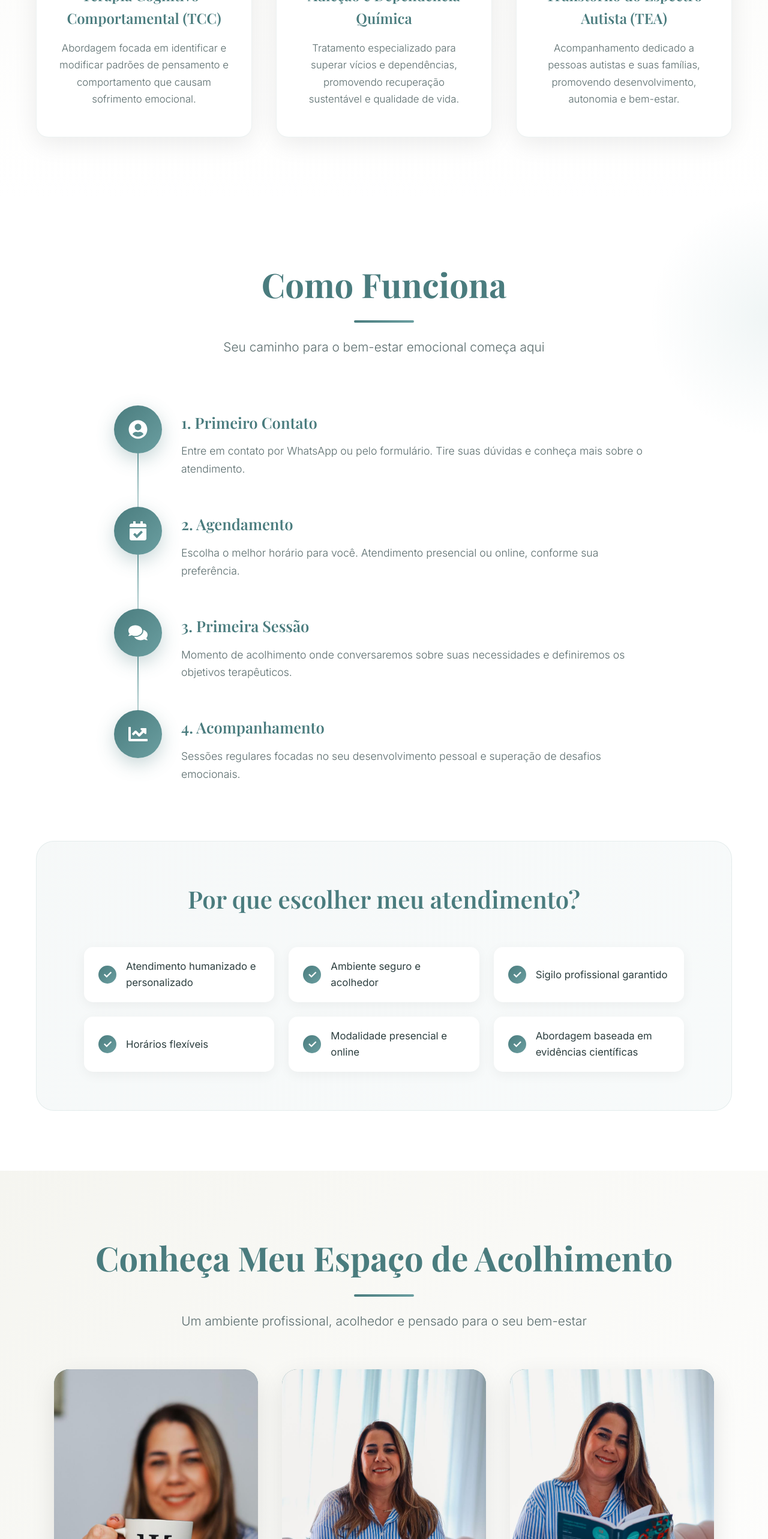
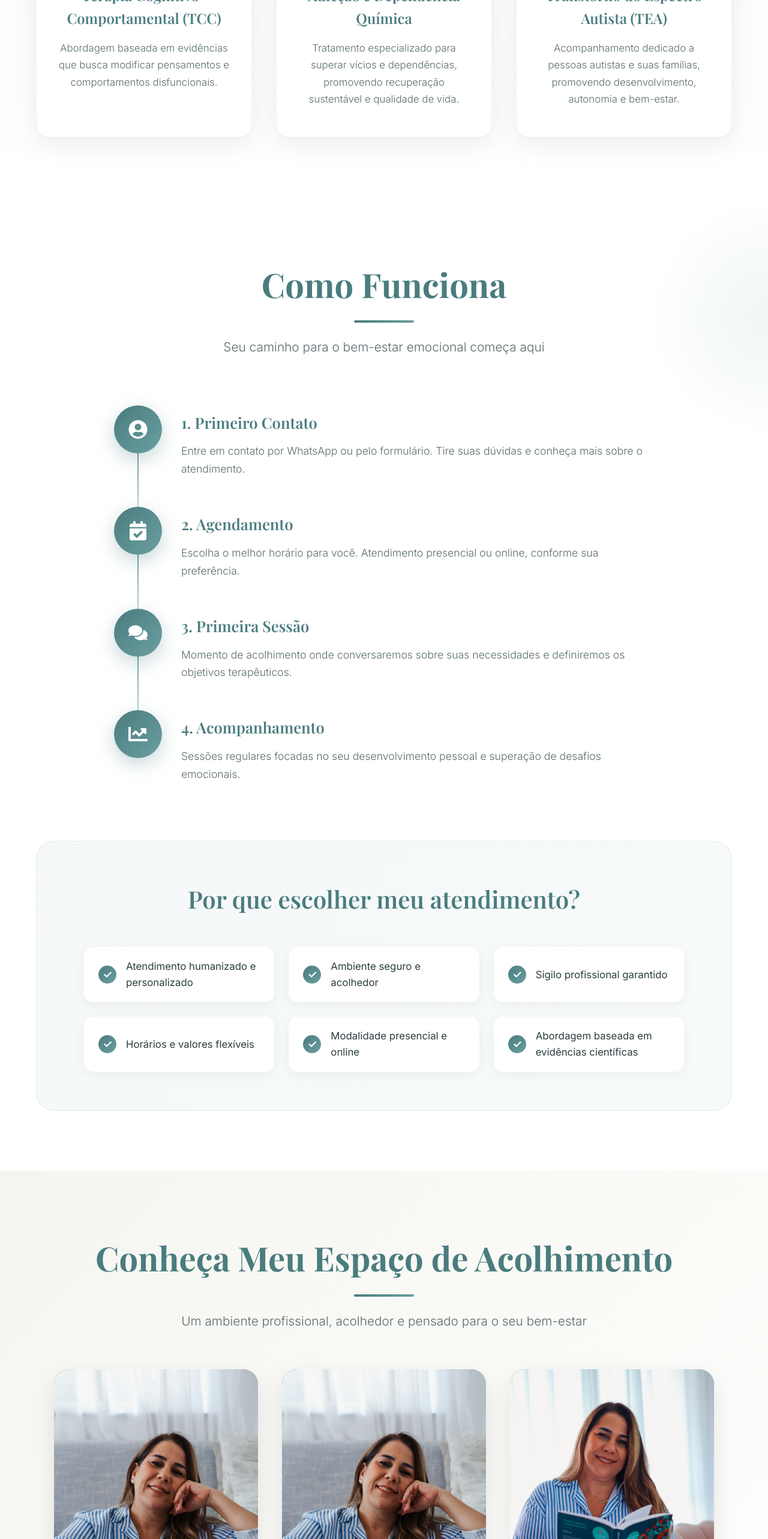
Before and after one commit to MP-oliveira/psicologa-landing, a Next.js app: page / in a window 1280 px wide. Shown: the part 1867-4433 px from the top of the page at 60% size. Built offline with nearby package versions, Linux system fonts and the light colour scheme.

Commit message:
Atualiza textos e imagens: ajusta descrição TCC, adiciona valores flexíveis e troca fotos da galeria

```diff
--- a/components/sections/About.js
+++ b/components/sections/About.js
@@ -15,7 +15,7 @@ export default function About() {
     {
       icon: <FaBrain />,
       title: "Terapia Cognitivo-Comportamental (TCC)",
-      description: "Abordagem focada em identificar e modificar padrões de pensamento e comportamento que causam sofrimento emocional."
+      description: "Abordagem baseada em evidências que busca modificar pensamentos e comportamentos disfuncionais."
     },
     {
       icon: <FaHandHoldingHeart />,
--- a/components/sections/Gallery.js
+++ b/components/sections/Gallery.js
@@ -36,7 +36,7 @@ export default function Gallery() {
             <div className={styles.imageWrapper}>
               <div className={styles.imagePlaceholder}>
                 <Image
-                  src="/images/paula-galeria-1.jpg"
+                  src="/images/paula-galeria-4.jpeg"
                   alt="Paula Aranchipe - Atendimento Acolhedor"
                   fill
                 />
@@ -53,7 +53,7 @@ export default function Gallery() {
             <div className={styles.imageWrapper}>
               <div className={styles.imagePlaceholder}>
                 <Image
-                  src="/images/paula-galeria-2.jpg"
+                  src="/images/paula-galeria-5.jpeg"
                   alt="Paula Aranchipe - Espaço Profissional"
                   fill
                 />
--- a/components/sections/Services.js
+++ b/components/sections/Services.js
@@ -37,7 +37,7 @@ export default function Services() {
     "Atendimento humanizado e personalizado",
     "Ambiente seguro e acolhedor",
     "Sigilo profissional garantido",
-    "Horários flexíveis",
+    "Horários e valores flexíveis",
     "Modalidade presencial e online",
     "Abordagem baseada em evidências científicas"
   ]
```
Also changed, not shown: public/images/paula-galeria-4.jpeg (added), public/images/paula-galeria-5.jpeg (added).
